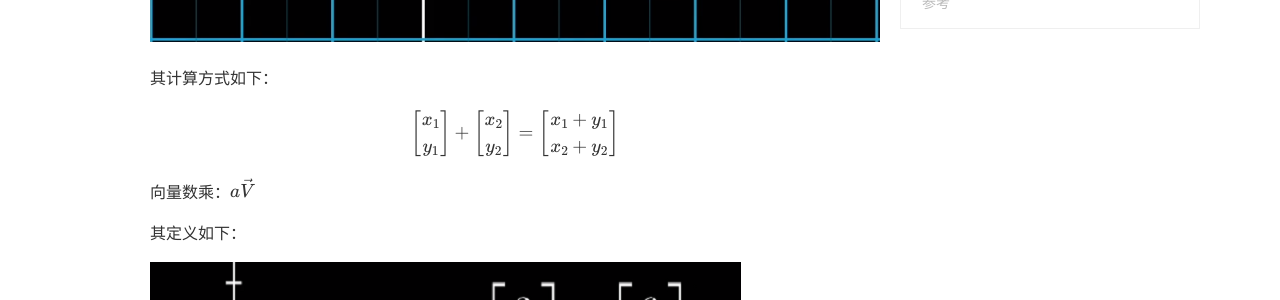
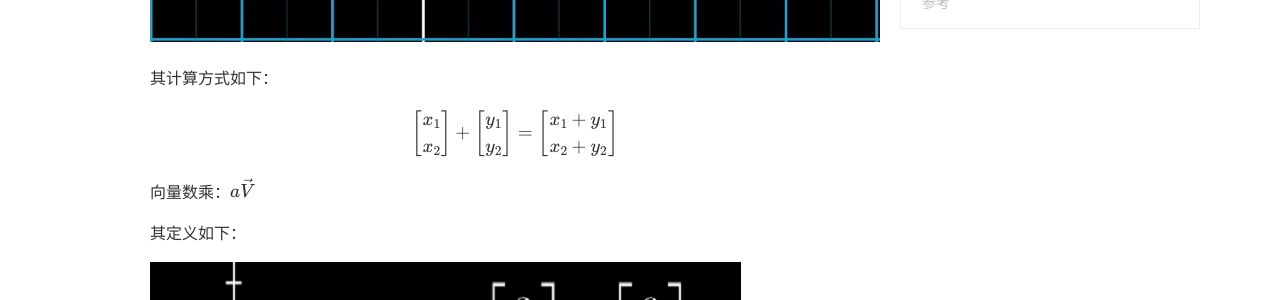
Before and after one commit to guokaide/guokaide.github.io, a Jekyll site: the page built from _posts/2019-01-07-vector.md, in a window 1280 px wide and 900 px high, scrolled down 1412 px. Shown: the part 149-449 px from the top of the window. Built offline with Jekyll 4.4.1, drawn with Linux system fonts in a browser that asks for light colours; formulas are drawn with MathJax 3; comment, search, counter and statistics services are not loaded.

```diff
--- a/_posts/2019-01-07-vector.md
+++ b/_posts/2019-01-07-vector.md
@@ -48,9 +48,9 @@ $$
 $$
 \left[ \begin{array}{c}
 	x_1\\
+	x_2\\
+\end{array} \right] +\left[ \begin{array}{c}
 	y_1\\
-\end{array} \right] +\left[ \begin{array}{c}
-	x_2\\
 	y_2\\
 \end{array} \right] =\left[ \begin{array}{c}
 	x_1+y_1\\
```
